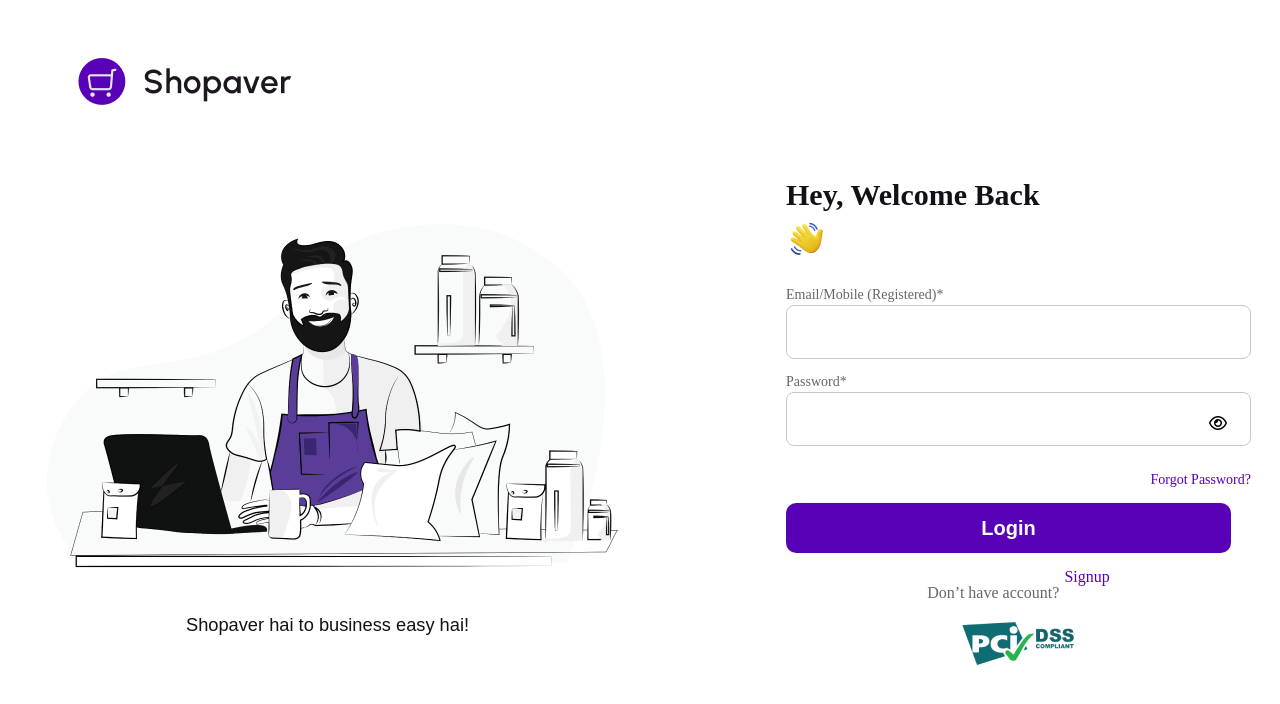
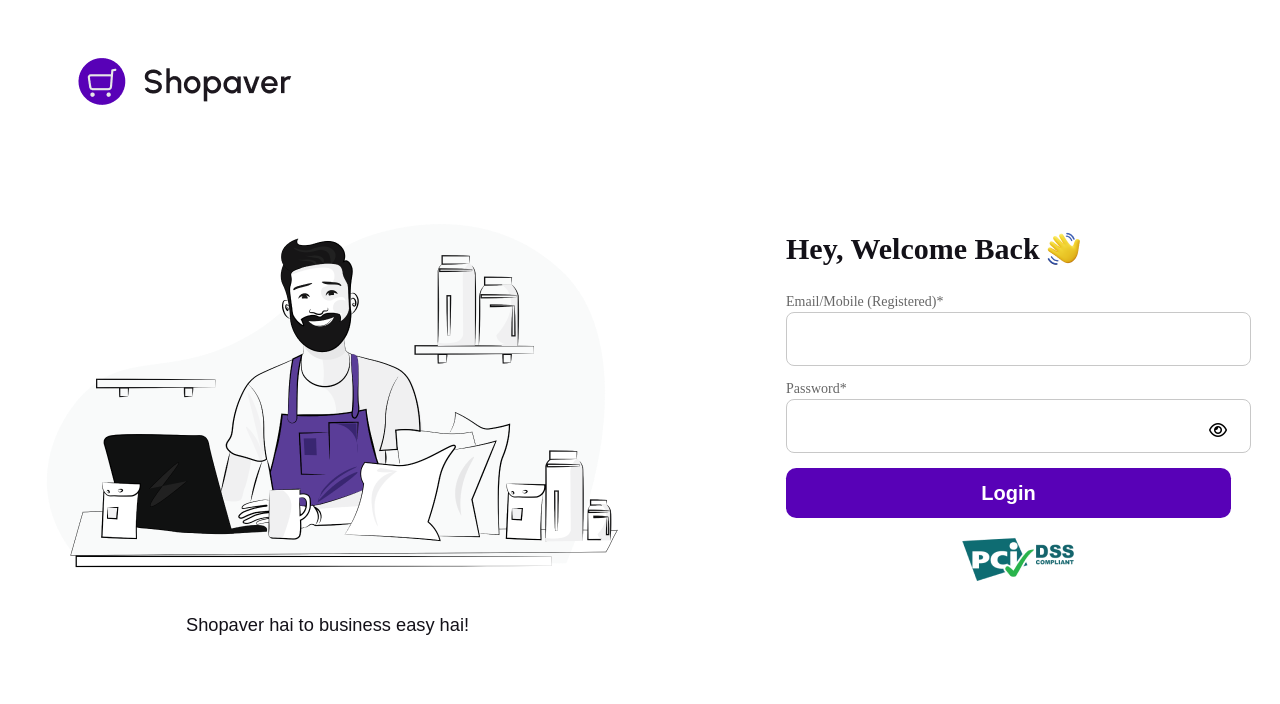
Before and after one commit to vikash964642/shopaver-web-dashboard, an Angular app: page / in a window 1280 px wide. Shown: the top 704 px of the page. Built offline with nearby package versions, Linux system fonts and the light colour scheme.

Commit message:
remove forget pass button and signup

```diff
--- a/src/app/login/login.html
+++ b/src/app/login/login.html
@@ -30,6 +30,7 @@
   }
   .login-heading2 {
     margin-bottom: 0px;
+    margin-top: 0px;
     font-weight: 700;
     font-size: 30px;
     color: #131118;
@@ -236,7 +237,7 @@
 
     <div class="m-0 p-0 pt-4 pt-lg-0 d-flex justify-content-center">
       <form [formGroup]="loginForm" (ngSubmit)="onSubmit()">
-        <div class="d-flex">
+        <div style="display: flex; align-items: center; gap: 3px;">
           <p class="login-heading2">Hey, Welcome Back</p>
           <img src="assets/image/LogIn2-Hand.png" />
         </div>
@@ -276,14 +277,13 @@
         <div class="error-msg" *ngIf="submitted && f['Password'].errors">
           <div>Password is required.</div>
         </div>
-        <p class="forgot-pass-para">Forgot Password?</p>
+        <!-- <p class="forgot-pass-para">Forgot Password?</p> -->
 
         <button type="submit" class="login-btn-sec login-btn-para btn">Login</button>
-        <div class="signup-sec">
+        <!-- <div class="signup-sec">
           <p class="signup-sec-para1">Don’t have account?</p>
-          <!-- <p class="signup-sec-para2" (click)="signUpPage()">Signup</p> -->
           <a routerLink="/Sign-up" class="signup-sec-para2">Signup</a>
-        </div>
+        </div> -->
         <div class="login-pci-sec">
           <img src="assets/image/login-pciLogo.png" />
         </div>
```
